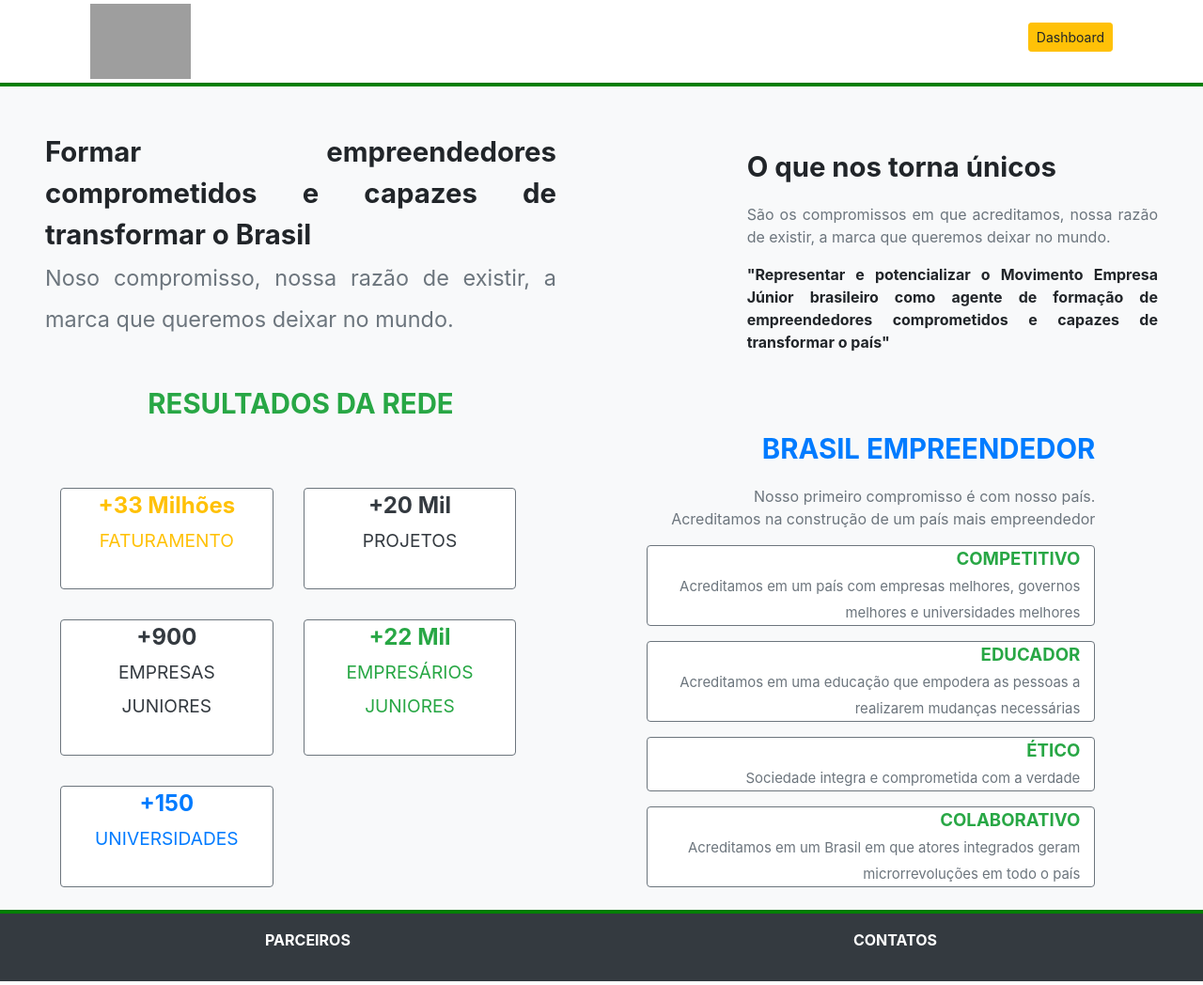
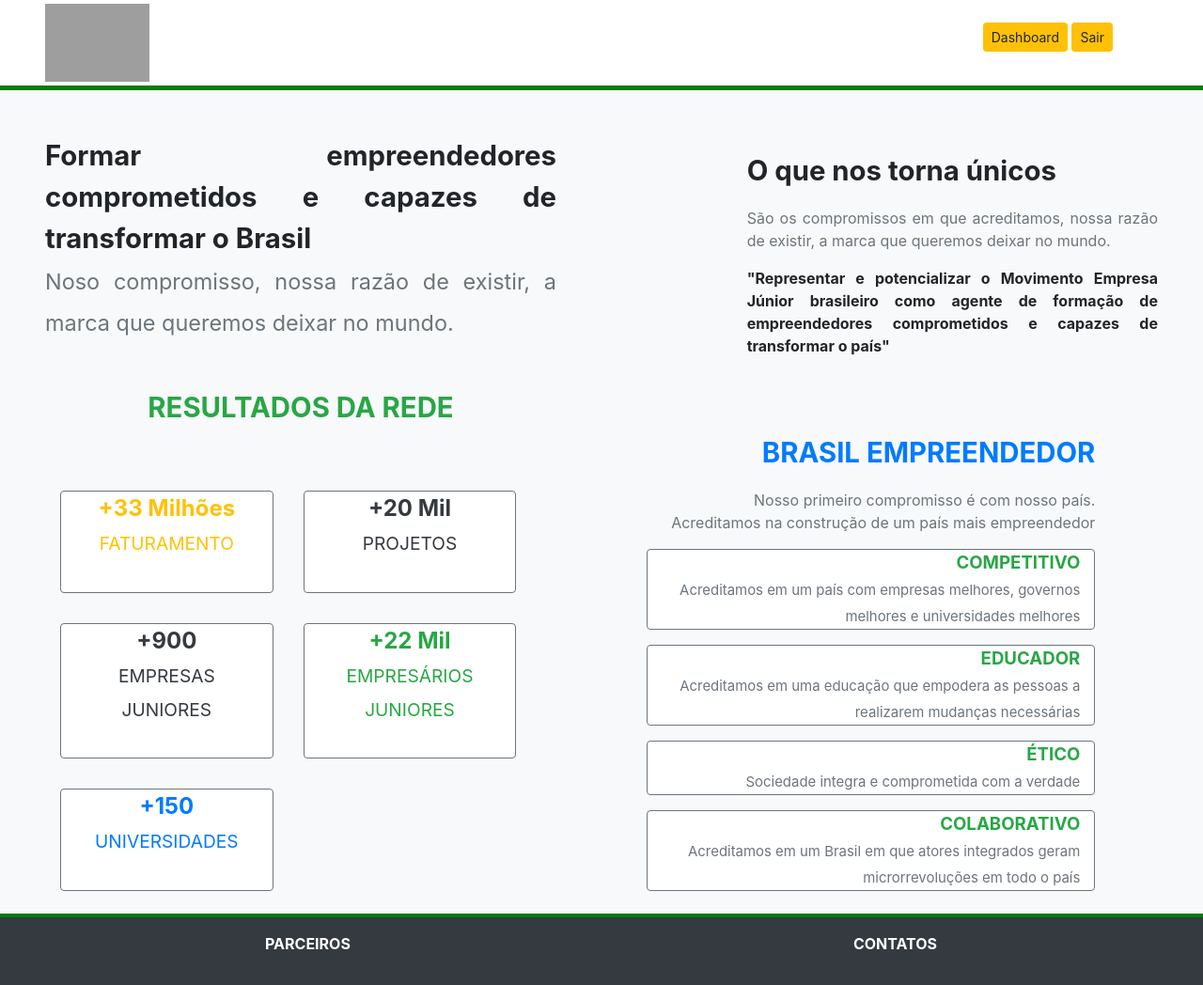
Before and after one commit to AndersonCorreia/EcompJr-Treinamento2019.2, a PHP site: page /views/home.php in a window 1280 px wide. Shown: the whole page at 94% size. Run offline with PHP 8.4, Linux system fonts and the light colour scheme; the visitor is signed in with stand-in values (Sample User, id 1); grey boxes are pictures that could not be loaded.

Commit message:
front-end dashboard e login

```diff
--- a/Treinamento 2019.2/dataBase/Connection.php
+++ b/Treinamento 2019.2/dataBase/Connection.php
@@ -5,7 +5,7 @@ abstract class Connection{
 
     public static function getConnection(){
         if(!self::$connection){
-            self::$connection = new mysqli("localhost", "root", "", "backend");
+            self::$connection = new \mysqli("localhost", "root", "", "backend");
         }
         return self::$connection;
     }
--- a/Treinamento 2019.2/views/_includes/bottom.php
+++ b/Treinamento 2019.2/views/_includes/bottom.php
@@ -1,5 +1,5 @@
 </div>
-<hr class="m-0 p-0 col-12" color="green" style="height: 0.2em;"></h>
+<hr class="m-0 p-0 col-12" color="green" style="height: 0.2em;">
 <div class="col-12 bg-dark font-weight-bold row m-0 text-white text-center">
     <div class="col-md-6 col-12 m-0 p-3">
         <p class="col-12"> PARCEIROS </p>
@@ -8,3 +8,8 @@
         <p class="col-12"> CONTATOS </p>
     </div>
 </div>
+<script src="https://code.jquery.com/jquery-3.3.1.slim.min.js" integrity="sha384-q8i/X+965DzO0rT7abK41JStQIAqVgRVzpbzo5smXKp4YfRvH+8abtTE1Pi6jizo" crossorigin="anonymous"></script>
+<script src="https://cdnjs.cloudflare.com/ajax/libs/popper.js/1.14.3/umd/popper.min.js" integrity="sha384-ZMP7rVo3mIykV+2+9J3UJ46jBk0WLaUAdn689aCwoqbBJiSnjAK/l8WvCWPIPm49" crossorigin="anonymous"></script>
+<script src="https://stackpath.bootstrapcdn.com/bootstrap/4.1.3/js/bootstrap.min.js" integrity="sha384-ChfqqxuZUCnJSK3+MXmPNIyE6ZbWh2IMqE241rYiqJxyMiZ6OW/JmZQ5stwEULTy" crossorigin="anonymous"></script>
+</body>
+</html>
--- a/Treinamento 2019.2/views/_includes/top.php
+++ b/Treinamento 2019.2/views/_includes/top.php
@@ -6,19 +6,20 @@
     <meta http-equiv="X-UA-Compatible" content="ie=edge">
     <link rel="stylesheet" href="https://cdnjs.cloudflare.com/ajax/libs/font-awesome/4.7.0/css/font-awesome.min.css">
     <link rel="stylesheet" href="https://maxcdn.bootstrapcdn.com/bootstrap/4.4.1/css/bootstrap.min.css">
-    <script src="https://cdnjs.cloudflare.com/ajax/libs/popper.js/1.16.0/umd/popper.min.js"></script>
-    <script src="https://maxcdn.bootstrapcdn.com/bootstrap/4.4.1/js/bootstrap.min.js"></script>
 </head>
-<body>
-<h class="container-fluid row m-0 p-0 bg-white">
-    <div class="col-6 ml-5 pl-5 p-1 m-0">
-        <img src="https://www.brasiljunior.org.br/static/logo-brasil-junior.png" style="height: 10vh;" alt="logo da brasil junior" >
+<body >
+<div class="container-fluid row m-0 p-0 bg-white" style="height: 12vh;" >
+    <div class="col-4 pl-5 p-1 m-0" style="height: 95%;">
+        <img src="https://www.brasiljunior.org.br/static/logo-brasil-junior.png" style="height: 100%;" alt="logo da brasil junior" >
     </div>
-    <div class="col p-2 pr-md-5 m-0">
+    <div class="col-8 p-2 pr-md-5 m-0">
         <?php
             if(isset($_SESSION['user'])){
         ?>
-        <a class="btn btn-warning btn-sm float-right mr-5 mt-3" href="/views/admin/dashboard.php">Dashboard</a>
+        <div class="float-right mr-5 mt-3">
+            <a class="btn btn-warning btn-sm" href="/views/admin/dashboard.php">Dashboard</a>
+            <a class="btn btn-warning btn-sm" href="/user/logout">Sair</a>
+        </div>
         <?php
             }else{
         ?>
@@ -27,6 +28,6 @@
             }
         ?>
     </div>
-    <hr class="m-0 p-0 col-12" color="green" style="height: 0.2em;"></h>
-</h>
+    <hr class="m-0 p-0 col-12" color="green" style="height: 4%;">
+</div>
 <div class="bg-light row container col m-0 p-0">
--- a/Treinamento 2019.2/views/home.php
+++ b/Treinamento 2019.2/views/home.php
@@ -5,7 +5,7 @@ include __DIR__."/_includes/top.php";
 
 <div class="col-12 m-0 col-md-6 pt-5 p-2 px-5">
     <p class="font-weight-bold text-justify" style="font-size: 22pt;">
-        Formar empreendedores comprometidos  e capazes de transformar o Brasil</br>
+        Formar empreendedores comprometidos  e capazes de transformar o Brasil<br>
         <small class="text-secondary">
             Noso compromisso, nossa razão de existir, a marca que queremos deixar no mundo.
         </small>
@@ -29,59 +29,59 @@ include __DIR__."/_includes/top.php";
     <p class="font-weight-bold text-success col-12" style="font-size: 22pt;">
         RESULTADOS DA REDE
     </p>
-    <p class="col-8 col-md-5 m-md-3 mx-auto font-weight-bold text-warning bg-white border border-secondary rounded"
+    <span class="col-8 col-md-5 m-md-3 align-middle mx-auto font-weight-bold text-warning bg-white border border-secondary rounded"
          style="font-size: 18pt;">
-        +33 Milhões</br><small>FATURAMENTO </small>
-    </p>
-    <p class="col-8 col-md-5 m-md-3 mx-auto font-weight-bold text-dark bg-white border border-secondary rounded"
+        +33 Milhões<br><small>FATURAMENTO </small>
+    </span>
+    <span class="col-8 col-md-5 m-md-3 mx-auto font-weight-bold text-dark bg-white border border-secondary rounded"
          style="font-size: 18pt;">
-        +20 Mil</br><small>PROJETOS </small>
-    </p>
-    <p class="col-8 col-md-5 m-md-3 mx-auto font-weight-bold text-dark bg-white border border-secondary rounded"
+        +20 Mil<br><small>PROJETOS </small>
+    </span>
+    <span class="col-8 col-md-5 m-md-3 mx-auto font-weight-bold text-dark bg-white border border-secondary rounded"
          style="font-size: 18pt;">
-        +900</br><small>EMPRESAS</br>JUNIORES </small>
-    </p>
-    <p class="col-8 col-md-5 m-md-3 mx-auto font-weight-bold text-success bg-white border border-secondary rounded "
+        +900<br><small>EMPRESAS<br>JUNIORES </small>
+    </span>
+    <span class="col-8 col-md-5 m-md-3 mx-auto font-weight-bold text-success bg-white border border-secondary rounded "
          style="font-size: 18pt;">
-        +22 Mil</br><small>EMPRESÁRIOS JUNIORES </small>
-    </p>
-    <p class="col-8 col-md-5 m-md-3 mx-auto font-weight-bold text-primary bg-white border border-secondary rounded"
+        +22 Mil<br><small>EMPRESÁRIOS JUNIORES </small>
+    </span>
+    <span class="col-8 col-md-5 m-md-3 mx-auto font-weight-bold text-primary bg-white border border-secondary rounded"
          style="font-size: 18pt;">
-        +150</br><small>UNIVERSIDADES </small>
-    </p>
+        +150<br><small>UNIVERSIDADES </small>
+    </span>
 </div>
 <div class="col-12 m-0 pl-5 mt-5 col-md-5 p-2 text-right">
     <p class="font-weight-bold text-primary" style="font-size: 22pt;">
         BRASIL EMPREENDEDOR
     </p>
     <p class="text-secondary">
-        Nosso primeiro compromisso é com nosso país.</br>
+        Nosso primeiro compromisso é com nosso país.<br>
         Acreditamos na construção de um país mais empreendedor
     </p>
     <p class="col-12 font-weight-bold text-success bg-white border border-secondary rounded"
          style="font-size: 14pt;">
-        COMPETITIVO</br>
+        COMPETITIVO<br>
         <small class="text-secondary">
             Acreditamos em um país com empresas melhores, governos melhores e universidades melhores
         </small>
     </p>
     <p class="col-12 font-weight-bold text-success bg-white border border-secondary rounded"
          style="font-size: 14pt;">
-        EDUCADOR</br>
+        EDUCADOR<br>
         <small class="text-secondary">
             Acreditamos em uma educação que empodera as pessoas a realizarem mudanças necessárias
         </small>
     </p>
     <p class="col-12 font-weight-bold text-success bg-white border border-secondary rounded"
          style="font-size: 14pt;">
-        ÉTICO</br>
+        ÉTICO<br>
         <small class="text-secondary">
             Sociedade integra e comprometida com a verdade
         </small>
     </p>
     <p class="col-12 font-weight-bold text-success bg-white border border-secondary rounded"
          style="font-size: 14pt;">
-        COLABORATIVO</br>
+        COLABORATIVO<br>
         <small class="text-secondary">
             Acreditamos em um Brasil em que atores integrados geram microrrevoluções em todo o país
         </small>
```
Also changed, not shown: Treinamento 2019.2/views/admin/company/index.php (+18 -17 lines), Treinamento 2019.2/views/admin/dashboard.php (+12 -8 lines), Treinamento 2019.2/views/login.php (+21 -10 lines).
